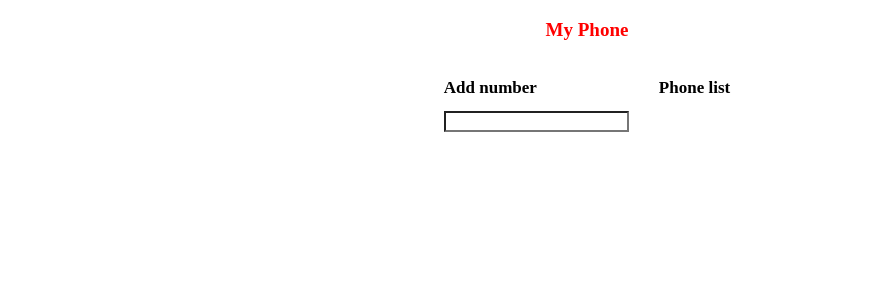
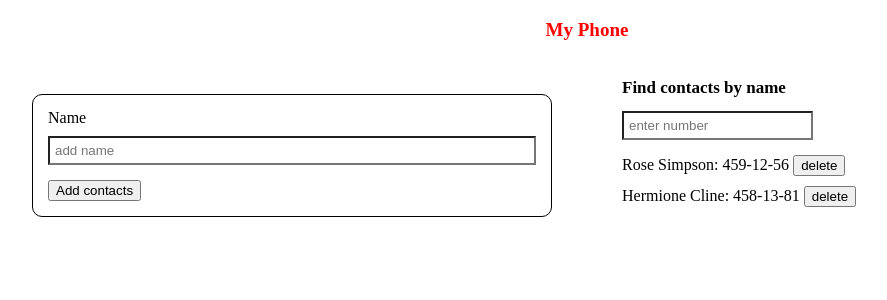
Before and after one commit to AntonioBukin/goit-react-hw-02-phonebook, a React (Create React App) app: page / in a window 1280 px wide. Shown: the top 300 px of the page, without its empty margins (53-940 px from the left). Built offline with nearby package versions, Linux system fonts and the light colour scheme.

Commit message:
add some info

```diff
--- a/src/modules/MyPhone/MyPhone.jsx
+++ b/src/modules/MyPhone/MyPhone.jsx
@@ -11,17 +11,31 @@ class MyPhone extends Component {
             <div className={styles.wrapper}>
                 <h3 className={styles.title}>My Phone</h3>
                 <div className={styles.blocks}>
-                    <MyPhoneBlock title="Add number">
-                        <form>
-                            <div>
-                                <label></label>
-                                <input/>
+                    <MyPhoneBlock title="">
+                        <form className={styles.form}>
+                            <div className={styles.formGroup}>
+                                <label>Name</label>
+                                <input className={styles.textField} placeholder="add name"
+                                  type="text"
+                                  name="name"
+                                  pattern="^[a-zA-Zа-яА-Я]+(([' -][a-zA-Zа-яА-Я ])?[a-zA-Zа-яА-Я]*)*$"
+                                  title="Name may contain only letters, apostrophe, dash and spaces. For example Adrian, Jacob Mercer, Charles de Batz de Castelmore d'Artagnan"
+                                  required/>
+                                {/* <input className={styles.textField} placeholder="add name"/> */}
                             </div>
+                            <button type="submit">Add contacts</button>
                         </form>
-
                     </MyPhoneBlock>
-                    <MyPhoneBlock title="Phone list">
-
+                    <MyPhoneBlock title="Find contacts by name">
+                        <input className={styles.textField} placeholder="enter number" />
+                        <ol className={styles.list}>
+                            <li className={styles.listItem}>
+                                Rose Simpson: 459-12-56 <button>delete</button>
+                            </li>
+                            <li className={styles.listItem}>
+                                Hermione Cline: 458-13-81 <button>delete</button>
+                            </li>
+                        </ol>
                     </MyPhoneBlock>
 
                 </div>
--- a/src/modules/MyPhone/MyPhoneBlock/my-phone-block.module.scss
+++ b/src/modules/MyPhone/MyPhoneBlock/my-phone-block.module.scss
@@ -1,5 +1,6 @@
 .wrapper {
     padding: 15px;
+    width: 50%;
 }
 
 
--- a/src/modules/MyPhone/my-phone.module.scss
+++ b/src/modules/MyPhone/my-phone.module.scss
@@ -14,11 +14,29 @@
     display: flex;
     justify-content: center;
     align-items: flex-start;
-    gap: 40pz;
+    gap: 40px;
 }
 
 .form {
     border: 1px solid;
     border-radius: 10px;
-    padding: 10px;
+    padding: 15px;
 }
+
+.formGroup {
+    margin-bottom: 15px;
+    display: grid;
+    gap: 10px;
+}
+
+.textField {
+    padding: 5px;
+}
+
+.list {
+    margin: 15px 0;
+
+    &Item {
+        margin-bottom: 10px;
+    }
+}
```
